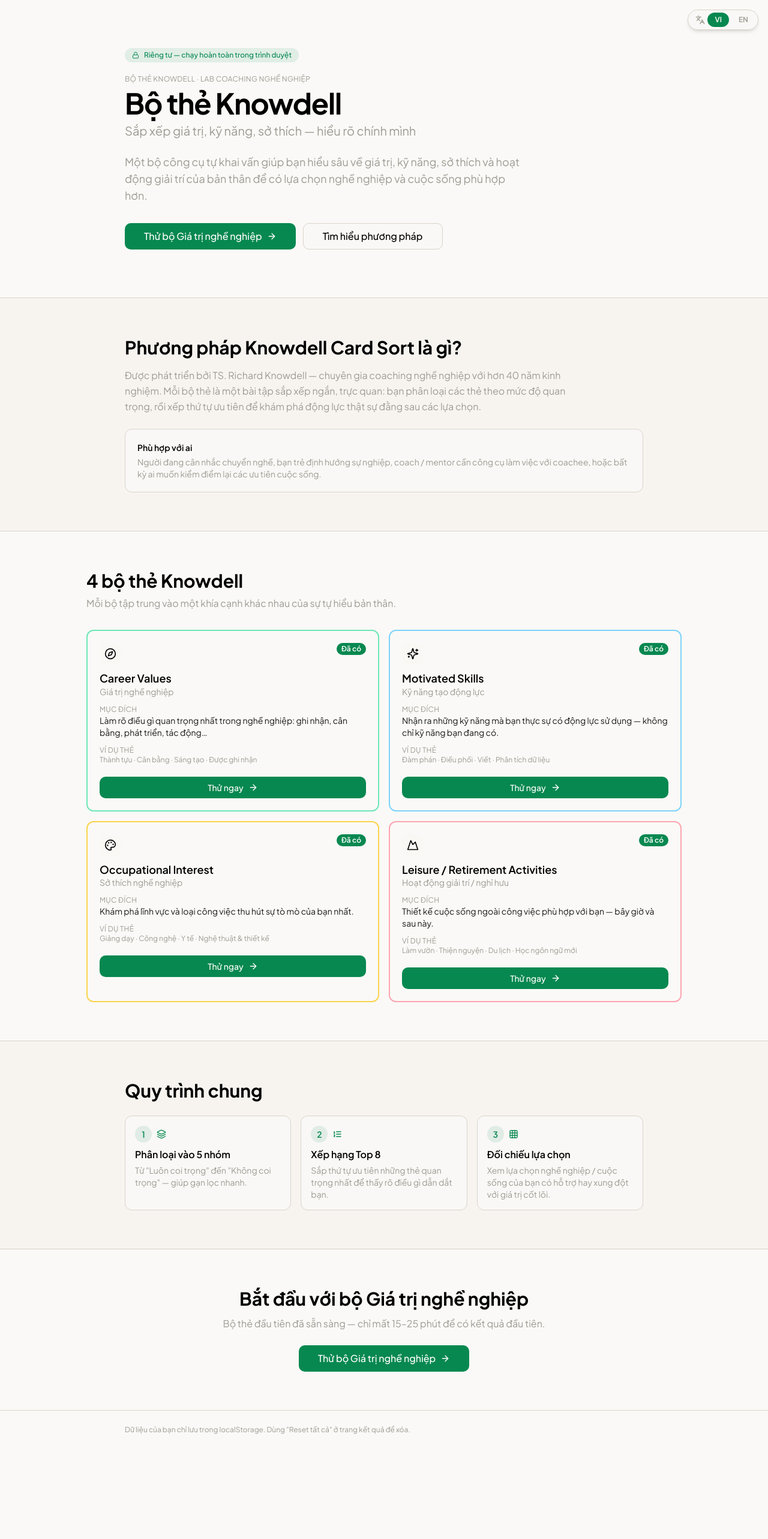
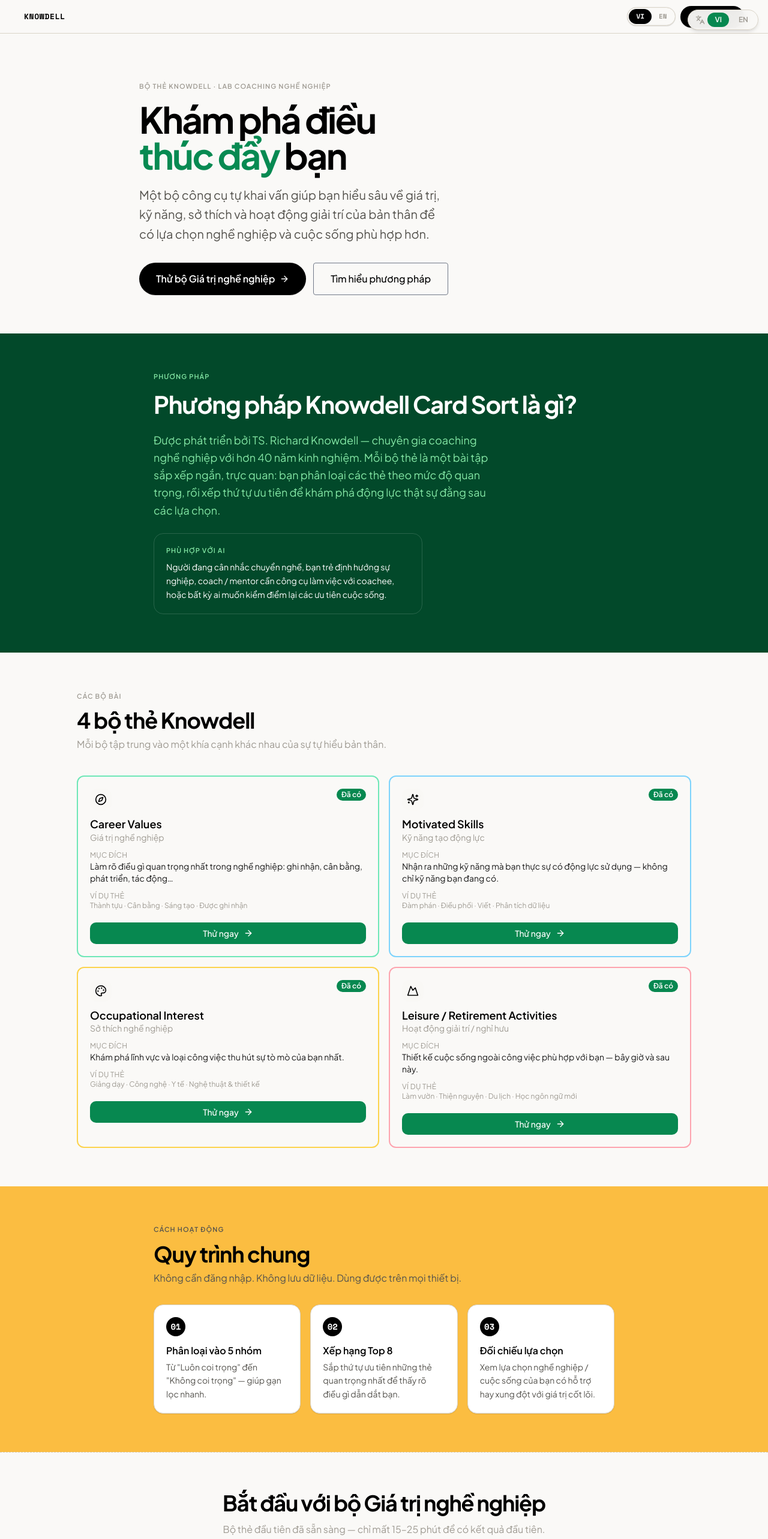
Before and after one commit to Thiendmh/KnowDellCardSorts, a Next.js app: page / in a window 1280 px wide. Shown: the top 2566 px of the page at 60% size. Before the commit the page ends 2416 px from the top, so only its background shows below. Built offline with nearby package versions, Linux system fonts and the light colour scheme.

Commit message:
feat(clay): rewrite landing page with Clay Hybrid design
Co-Authored-By: Claude Sonnet 4.6 <noreply@anthropic.com>

```diff
--- a/components/landing/LandingPageClient.tsx
+++ b/components/landing/LandingPageClient.tsx
@@ -1,142 +1,191 @@
 "use client";
 
 import Link from "next/link";
-import { Button } from "@/components/ui/button";
-import { ArrowRight, Lock, Layers, ListOrdered, Grid3x3 } from "lucide-react";
-import { useT } from "@/i18n";
+import { ArrowRight } from "lucide-react";
+import { useT, useLanguage } from "@/i18n";
 import { DeckGrid } from "./DeckGrid";
-
-const STEP_ICONS = [Layers, ListOrdered, Grid3x3];
+import { useCardSortStore } from "@/store/useCardSortStore";
+import { useHydrated } from "@/hooks/useHydrated";
 
 export function LandingPageClient() {
   const t = useT();
+  const lang = useLanguage();
+  const hydrated = useHydrated();
+  const setLanguage = useCardSortStore((s) => s.setLanguage);
+  const language = useCardSortStore((s) => s.language);
+  const current = hydrated ? language : "vi";
 
   return (
-    <main className="min-h-dvh">
-      {/* Hero */}
-      <section className="container max-w-4xl py-12 sm:py-20">
-        <div className="mb-2 inline-flex items-center gap-2 rounded-full bg-primary/10 px-3 py-1 text-xs font-medium text-primary">
-          <Lock className="h-3 w-3" />
-          {t.common.private}
+    <main className="min-h-dvh bg-clay-cream">
+      {/* ——— NAV ——— */}
+      <nav className="sticky top-0 z-40 flex h-14 items-center justify-between border-b border-clay-oat bg-clay-cream px-6 sm:px-10 no-print">
+        <span className="font-mono text-[13px] font-bold tracking-wider text-clay-black">
+          KNOWDELL
+        </span>
+        <div className="flex items-center gap-2">
+          {/* Language toggle inline in nav */}
+          <div className="flex items-center rounded-full border border-clay-oat bg-clay-cream p-0.5 shadow-clay font-mono text-[11px] font-bold">
+            <button
+              type="button"
+              onClick={() => setLanguage("vi")}
+              aria-pressed={current === "vi"}
+              className={`clay-btn rounded-full px-3 py-1 transition-colors ${
+                current === "vi" ? "bg-clay-black text-white" : "text-clay-silver"
+              }`}
+            >
+              VI
+            </button>
+            <button
+              type="button"
+              onClick={() => setLanguage("en")}
+              aria-pressed={current === "en"}
+              className={`clay-btn rounded-full px-3 py-1 transition-colors ${
+                current === "en" ? "bg-clay-black text-white" : "text-clay-silver"
+              }`}
+            >
+              EN
+            </button>
           </div>
-        <div className="mt-3 text-xs uppercase tracking-wide text-muted-foreground">
+          <Link
+            href="/instructions"
+            className="clay-btn inline-flex items-center gap-1.5 rounded-full bg-clay-black px-4 py-2 text-sm font-semibold text-white shadow-clay hover:bg-matcha-600"
+          >
+            {lang === "en" ? "Start Sorting" : "Bắt đầu"}
+            <ArrowRight className="h-4 w-4" />
+          </Link>
+        </div>
+      </nav>
+
+      {/* ——— HERO ——— */}
+      <section className="mx-auto max-w-4xl px-6 pb-16 pt-16 sm:px-10 sm:pt-20">
+        <div className="mb-4 text-[11px] font-semibold uppercase tracking-[1.08px] text-clay-silver">
           {t.landing.heroBadge}
         </div>
-        <h1 className="mt-2 text-4xl font-bold leading-tight tracking-tight sm:text-5xl">
-          {t.landing.heroTitle}
+        <h1 className="text-5xl font-bold leading-[1.02] tracking-[-2px] text-clay-black sm:text-6xl sm:tracking-[-2.5px]">
+          {lang === "en" ? (
+            <>
+              Discover What<br />
+              <span className="text-matcha-600">Drives</span> You
+            </>
+          ) : (
+            <>
+              Khám phá điều<br />
+              <span className="text-matcha-600">thúc đẩy</span> bạn
+            </>
+          )}
         </h1>
-        <p className="mt-2 text-xl text-muted-foreground">
-          {t.landing.heroSubtitle}
-        </p>
-        <p className="mt-6 max-w-2xl text-lg text-muted-foreground">
+        <p className="mt-5 max-w-lg text-xl leading-relaxed text-clay-charcoal">
           {t.landing.heroDesc}
         </p>
-
         <div className="mt-8 flex flex-wrap gap-3">
-          <Button asChild size="lg">
-            <Link href="/instructions">
+          <Link
+            href="/instructions"
+            className="clay-btn inline-flex items-center gap-2 rounded-full bg-clay-black px-7 py-3.5 text-base font-semibold text-white shadow-clay hover:bg-matcha-600"
+          >
             {t.landing.ctaTry}
-              <ArrowRight />
+            <ArrowRight className="h-4 w-4" />
           </Link>
-          </Button>
-          <Button asChild size="lg" variant="outline">
-            <Link href="#methodology">{t.landing.ctaLearn}</Link>
-          </Button>
+          <a
+            href="#methodology"
+            className="clay-btn inline-flex items-center gap-2 rounded border border-[#717989] px-7 py-3.5 text-base font-medium text-clay-black hover:bg-lemon-500"
+          >
+            {t.landing.ctaLearn}
+          </a>
         </div>
       </section>
 
-      {/* Methodology */}
-      <section
-        id="methodology"
-        className="border-t bg-muted/30"
-      >
-        <div className="container max-w-4xl py-12 sm:py-16">
-          <h2 className="text-2xl font-bold sm:text-3xl">
+      {/* ——— METHODOLOGY (Matcha swatch) ——— */}
+      <section id="methodology" className="bg-matcha-800 px-6 py-16 sm:px-10">
+        <div className="mx-auto max-w-3xl">
+          <div className="mb-3 text-[11px] font-semibold uppercase tracking-[1.08px] text-matcha-300">
+            {lang === "en" ? "The Methodology" : "Phương pháp"}
+          </div>
+          <h2 className="text-4xl font-bold leading-tight tracking-[-1.2px] text-white sm:text-[40px]">
             {t.landing.methodologyTitle}
           </h2>
-          <p className="mt-4 max-w-3xl text-base leading-relaxed text-muted-foreground">
+          <p className="mt-5 max-w-xl text-lg leading-relaxed text-matcha-300">
             {t.landing.methodologyBody}
           </p>
-
-          <div className="mt-6 rounded-lg border bg-background p-5">
-            <div className="text-sm font-semibold">
+          <div className="mt-6 inline-block max-w-md rounded-2xl border border-white/15 bg-white/8 p-5">
+            <div className="mb-2 text-[11px] font-semibold uppercase tracking-[1px] text-matcha-300">
               {t.landing.methodologyWhoTitle}
             </div>
-            <p className="mt-1 text-sm text-muted-foreground">
+            <p className="text-sm leading-relaxed text-white">
               {t.landing.methodologyWhoBody}
             </p>
           </div>
         </div>
       </section>
 
-      {/* Decks */}
-      <section className="border-t">
-        <div className="container max-w-5xl py-12 sm:py-16">
-          <h2 className="text-2xl font-bold sm:text-3xl">
+      {/* ——— DECKS (cream) ——— */}
+      <section className="border-t border-clay-oat-light px-6 py-16 sm:px-10">
+        <div className="mx-auto max-w-5xl">
+          <div className="mb-3 text-[11px] font-semibold uppercase tracking-[1.08px] text-clay-silver">
+            {lang === "en" ? "The Decks" : "Các bộ bài"}
+          </div>
+          <h2 className="text-3xl font-bold tracking-[-1px] text-clay-black sm:text-4xl">
             {t.landing.decksTitle}
           </h2>
-          <p className="mt-2 text-muted-foreground">
-            {t.landing.decksSubtitle}
-          </p>
-
-          <div className="mt-8">
+          <p className="mt-2 text-base text-clay-silver">{t.landing.decksSubtitle}</p>
+          <div className="mt-10">
             <DeckGrid />
           </div>
         </div>
       </section>
 
-      {/* How it works */}
-      <section className="border-t bg-muted/30">
-        <div className="container max-w-4xl py-12 sm:py-16">
-          <h2 className="text-2xl font-bold sm:text-3xl">
+      {/* ——— HOW IT WORKS (Lemon swatch) ——— */}
+      <section className="bg-lemon-500 px-6 py-16 sm:px-10">
+        <div className="mx-auto max-w-3xl">
+          <div className="mb-3 text-[11px] font-semibold uppercase tracking-[1.08px] text-clay-charcoal">
+            {lang === "en" ? "How It Works" : "Cách hoạt động"}
+          </div>
+          <h2 className="text-3xl font-bold tracking-[-1px] text-clay-black sm:text-4xl">
             {t.landing.howItWorksTitle}
           </h2>
-          <div className="mt-6 grid gap-4 sm:grid-cols-3">
-            {t.landing.howItWorksSteps.map((s, i) => {
-              const Icon = STEP_ICONS[i] ?? Layers;
-              return (
+          <p className="mt-2 text-base text-clay-charcoal">
+            {lang === "en" ? "No login. No data collected. Works on any device." : "Không cần đăng nhập. Không lưu dữ liệu. Dùng được trên mọi thiết bị."}
+          </p>
+          <div className="mt-8 grid gap-4 sm:grid-cols-3">
+            {t.landing.howItWorksSteps.map((s, i) => (
               <div
                 key={i}
-                  className="flex flex-col rounded-lg border bg-background p-4"
+                className="rounded-2xl border border-clay-oat bg-white p-5 shadow-clay"
               >
-                  <div className="flex items-center gap-2">
-                    <span className="flex h-7 w-7 items-center justify-center rounded-full bg-primary/10 text-sm font-semibold text-primary">
-                      {i + 1}
-                    </span>
-                    <Icon className="h-4 w-4 text-primary" />
+                <div className="mb-3 flex h-8 w-8 items-center justify-center rounded-full bg-clay-black font-mono text-sm font-bold text-white">
+                  {String(i + 1).padStart(2, "0")}
                 </div>
-                  <div className="mt-2 font-semibold">{s.title}</div>
-                  <p className="mt-1 text-sm text-muted-foreground">{s.body}</p>
+                <div className="font-semibold text-clay-black">{s.title}</div>
+                <p className="mt-1 text-sm leading-relaxed text-clay-charcoal">{s.body}</p>
               </div>
-              );
-            })}
+            ))}
           </div>
         </div>
       </section>
 
-      {/* Final CTA */}
-      <section className="border-t">
-        <div className="container max-w-3xl py-12 sm:py-16 text-center">
-          <h2 className="text-2xl font-bold sm:text-3xl">
+      {/* ——— FINAL CTA ——— */}
+      <section className="border-t border-dashed border-clay-oat px-6 py-16 text-center sm:px-10">
+        <div className="mx-auto max-w-xl">
+          <h2 className="text-3xl font-bold tracking-[-1.2px] text-clay-black sm:text-4xl">
             {t.landing.finalCtaTitle}
           </h2>
-          <p className="mt-3 text-muted-foreground">
-            {t.landing.finalCtaBody}
-          </p>
-          <div className="mt-6">
-            <Button asChild size="lg">
-              <Link href="/instructions">
+          <p className="mt-3 text-clay-silver">{t.landing.finalCtaBody}</p>
+          <div className="mt-8">
+            <Link
+              href="/instructions"
+              className="clay-btn inline-flex items-center gap-2 rounded-full bg-clay-black px-7 py-3.5 text-base font-semibold text-white shadow-clay hover:bg-matcha-600"
+            >
               {t.landing.ctaTry}
-                <ArrowRight />
+              <ArrowRight className="h-4 w-4" />
             </Link>
-            </Button>
           </div>
         </div>
       </section>
 
-      <footer className="border-t">
-        <div className="container max-w-4xl py-6 text-xs text-muted-foreground">
-          {t.common.privacyFooter}
+      {/* ——— FOOTER ——— */}
+      <footer className="border-t border-clay-oat px-6 py-6 sm:px-10">
+        <div className="mx-auto flex max-w-4xl items-center justify-between">
+          <span className="font-mono text-[11px] text-clay-silver">KNOWDELL CARD SORTS</span>
+          <span className="text-[11px] text-clay-silver">{t.common.privacyFooter}</span>
         </div>
       </footer>
     </main>
```
Lines whose indentation alone changed are shown as unchanged.
